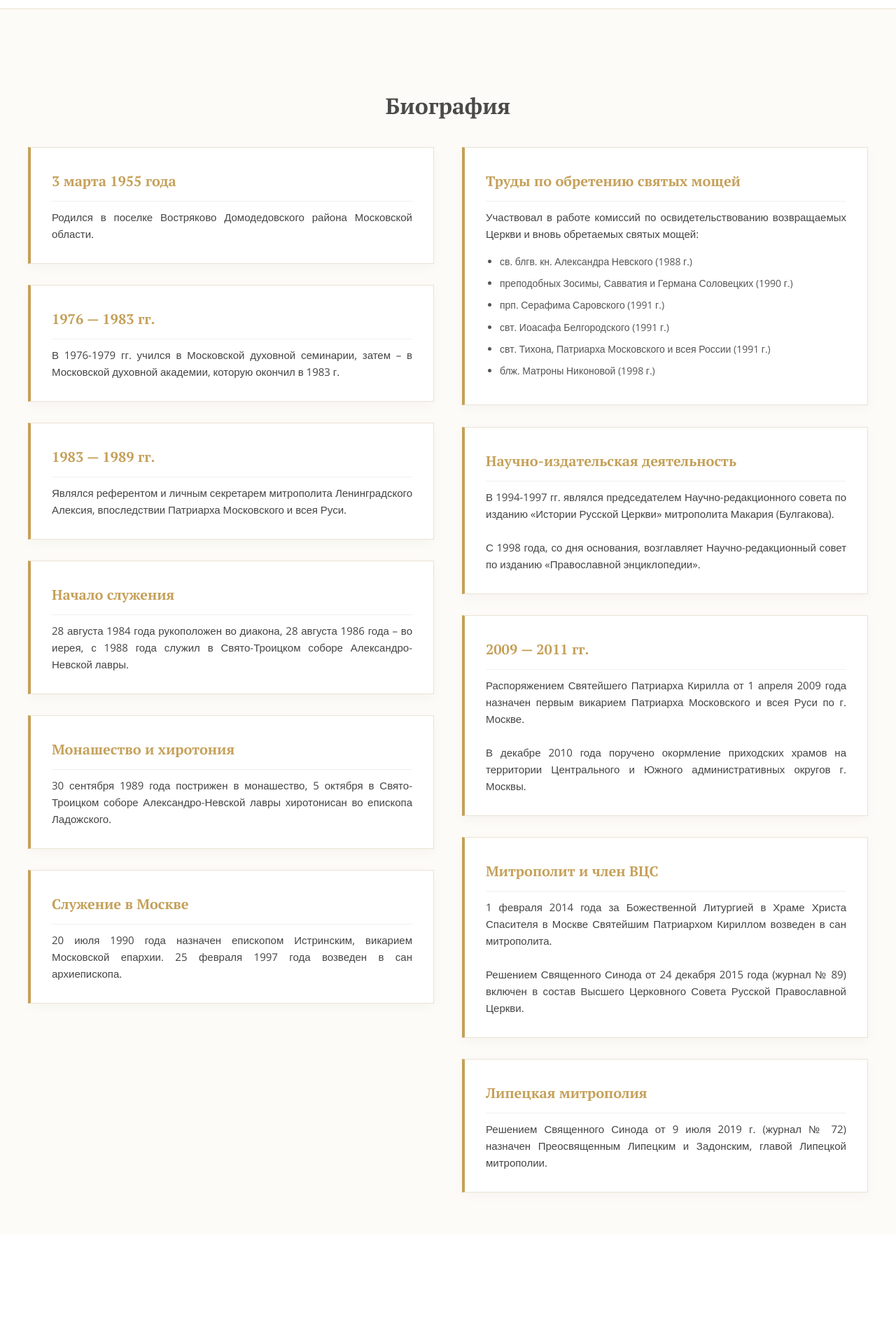
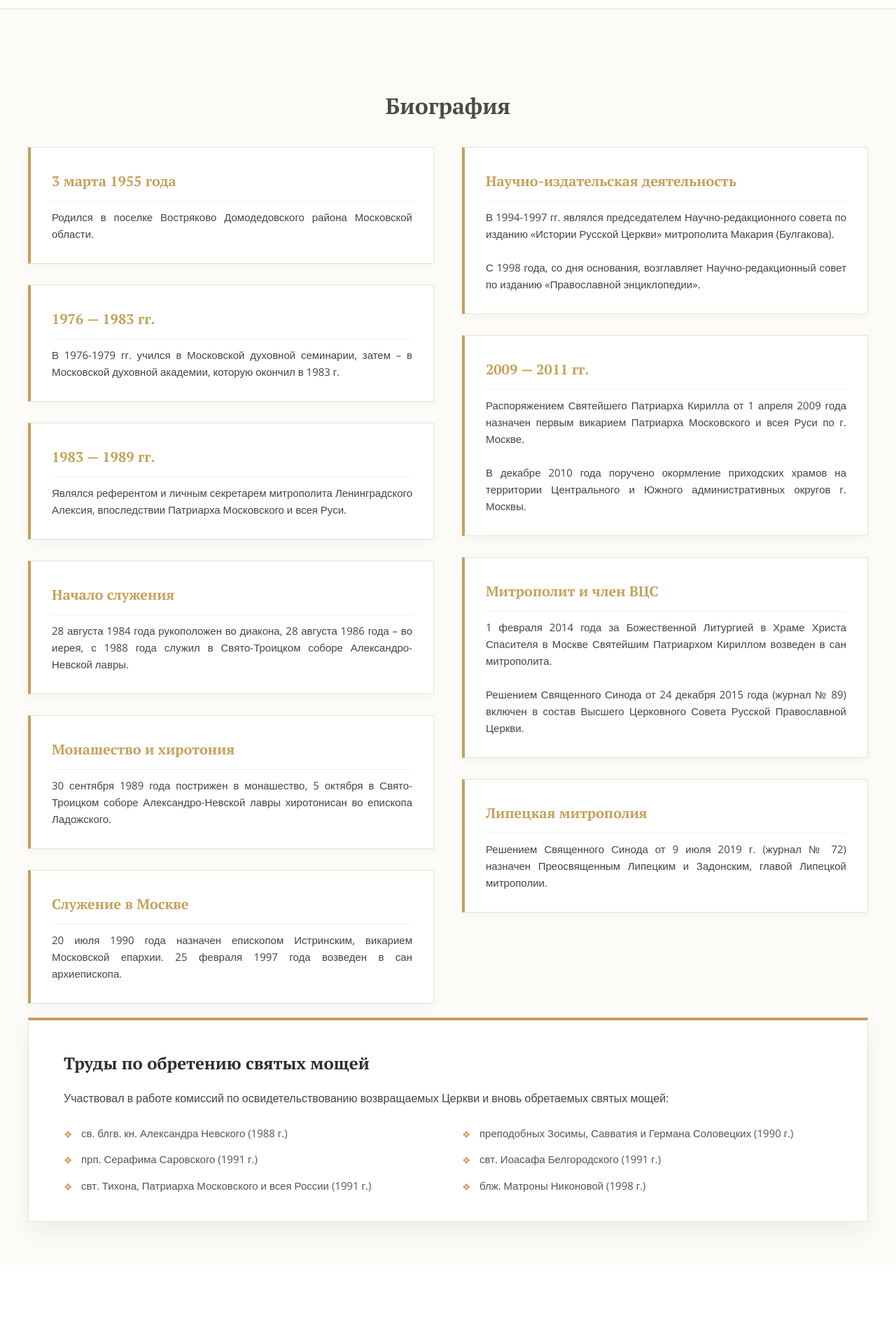
Before and after one commit to Dmitrii048/sobor_Rozhdestva, a Jekyll site: the page archpastor/index.html, which Jekyll copies as it is, in a window 1280 px wide. Shown: the part 858-2747 px from the top of the page at 70% size. Built offline with Jekyll 4.4.1, drawn with Linux system fonts in a browser that asks for light colours; nearby versions of some CDN libraries.

Commit message:
Update index.html

```diff
--- a/archpastor/index.html
+++ b/archpastor/index.html
@@ -21,6 +20,7 @@
         .arch-intro-text,
         .chapter-title,
         .bio-card,
+        .special-work-card,
         .awards-box {
             opacity: 0;
             visibility: hidden;
@@ -32,7 +32,7 @@
 
         .kinetic-title {
             font-family: 'PT Serif', serif;
-            font-size: 32px; /* Компактный и величественный размер */
+            font-size: 32px;
             line-height: 1.2;
             color: #2C2C2C;
             margin: 0;
@@ -48,14 +47,13 @@
             margin-right: 0.25em;
         }
 
-        /* Каждая буква */
         .char {
             display: inline-block;
             opacity: 0;
-            transform: translateY(30px); /* Начальная позиция снизу */
+            transform: translateY(30px);
         }
 
-        /* --- 3. ГЕРОЙ-СЕКЦИЯ (ОПТИМИЗАЦИЯ МЕСТА) --- */
+        /* --- 3. ГЕРОЙ-СЕКЦИЯ --- */
         .arch-hero-section {
             background-color: #fff;
             padding: 40px 0;
@@ -149,10 +147,54 @@
         }
         .bio-text { font-size: 15px; line-height: 1.6; color: #444; margin: 0; text-align: justify; }
 
-        .saints-list { margin: 15px 0 0 0; padding-left: 20px; font-size: 14px; color: #555; }
-        .saints-list li { margin-bottom: 6px; list-style-type: disc; }
+        /* --- 5. ВЫДЕЛЕННЫЙ БЛОК: ТРУДЫ ПО МОЩАМ --- */
+        .special-work-card {
+            background: #fff;
+            padding: 40px 50px;
+            margin-top: 20px;
+            border: 1px solid #EAE3D5;
+            border-top: 4px solid #C5A059;
+            box-shadow: 0 15px 30px rgba(0,0,0,0.05);
+            position: relative;
+        }
+        .special-work-title {
+            font-family: 'PT Serif', serif;
+            font-size: 24px;
+            color: #2C2C2C;
+            margin-top: 0;
+            margin-bottom: 15px;
+        }
+        .special-work-text {
+            font-size: 16px;
+            line-height: 1.6;
+            color: #444;
+            margin-bottom: 25px;
+        }
+        .special-saints-list {
+            display: grid;
+            grid-template-columns: 1fr 1fr; /* Две колонки для списка святых */
+            gap: 15px 40px;
+            padding-left: 0;
+            margin: 0;
+        }
+        .special-saints-list li {
+            position: relative;
+            padding-left: 25px;
+            font-size: 15px;
+            color: #555;
+            list-style: none;
+            line-height: 1.5;
+        }
+        .special-saints-list li::before {
+            content: '❖'; /* Красивый маркер списка */
+            color: #C5A059;
+            position: absolute;
+            left: 0;
+            top: 2px;
+            font-size: 14px;
+        }
 
-        /* --- 5. НАГРАДЫ --- */
+        /* --- 6. НАГРАДЫ --- */
         .awards-section { padding: 60px 0; background: #fff; }
         .awards-grid { display: grid; grid-template-columns: 1fr 1fr; gap: 40px; }
         .awards-box { background: #fff; padding: 40px; border: 1px solid #EAE3D5; position: relative; }
@@ -171,13 +213,14 @@
             .kinetic-title { font-size: 28px; }
             .arch-intro-text { text-align: left; }
             .bio-masonry { column-count: 1; }
+            .special-saints-list { grid-template-columns: 1fr; } /* На телефоне одна колонка */
+            .special-work-card { padding: 30px 20px; }
             .awards-grid { grid-template-columns: 1fr; }
         }
     </style>
 </head>
 <body>
 
-<!-- Прелоадер -->
 <div id="page-preloader" class="preloader">
     <div class="loader-circle"></div>
     <div class="loader-text">Загрузка...</div>
@@ -228,17 +271,14 @@
     <section class="arch-hero-section">
         <div class="container">
             <div class="arch-hero-grid">
-                <!-- Фото Владыки -->
                 <div class="arch-portrait-wrapper" id="hero-photo">
                     <img src="../images/archierey.jpg" alt="Митрополит Арсений" class="arch-photo">
                 </div>
 
-                <!-- Информация -->
                 <div class="arch-info">
                     <span class="rank" id="hero-rank">Глава Липецкой митрополии</span>
 
                     <div class="kinetic-header">
-                        <!-- Текст будет разбит скриптом -->
                         <h1 class="kinetic-title" id="arch-title">Высокопреосвященнейший Арсений, Митрополит Липецкий и Задонский</h1>
                     </div>
 
@@ -262,7 +302,7 @@
         </div>
     </section>
 
-    <!-- БИОГРАФИЯ (ПОЛНЫЙ ТЕКСТ) -->
+    <!-- БИОГРАФИЯ И ОТДЕЛЬНЫЕ ФАКТЫ -->
     <section class="bio-section">
         <div class="container">
             <h2 class="chapter-title" id="bio-title">Биография</h2>
@@ -299,18 +339,6 @@
                     </p>
                 </div>
                 <div class="bio-card">
-                    <span class="bio-date">Труды по обретению святых мощей</span>
-                    <p class="bio-text">Участвовал в работе комиссий по освидетельствованию возвращаемых Церкви и вновь обретаемых святых мощей:</p>
-                    <ul class="saints-list">
-                        <li>св. блгв. кн. Александра Невского (1988 г.)</li>
-                        <li>преподобных Зосимы, Савватия и Германа Соловецких (1990 г.)</li>
-                        <li>прп. Серафима Саровского (1991 г.)</li>
-                        <li>свт. Иоасафа Белгородского (1991 г.)</li>
-                        <li>свт. Тихона, Патриарха Московского и всея России (1991 г.)</li>
-                        <li>блж. Матроны Никоновой (1998 г.)</li>
-                    </ul>
-                </div>
-                <div class="bio-card">
                     <span class="bio-date">Научно-издательская деятельность</span>
                     <p class="bio-text">
                         В 1994-1997 гг. являлся председателем Научно-редакционного совета по изданию «Истории Русской Церкви» митрополита Макария (Булгакова).<br><br>
@@ -338,6 +366,23 @@
                     </p>
                 </div>
             </div>
+
+            <!-- ВЫДЕЛЕННЫЙ БЛОК: ТРУДЫ ПО МОЩАМ -->
+            <div class="special-work-card">
+                <h3 class="special-work-title">Труды по обретению святых мощей</h3>
+                <p class="special-work-text">
+                    Участвовал в работе комиссий по освидетельствованию возвращаемых Церкви и вновь обретаемых святых мощей:
+                </p>
+                <ul class="special-saints-list">
+                    <li>св. блгв. кн. Александра Невского (1988 г.)</li>
+                    <li>преподобных Зосимы, Савватия и Германа Соловецких (1990 г.)</li>
+                    <li>прп. Серафима Саровского (1991 г.)</li>
+                    <li>свт. Иоасафа Белгородского (1991 г.)</li>
+                    <li>свт. Тихона, Патриарха Московского и всея России (1991 г.)</li>
+                    <li>блж. Матроны Никоновой (1998 г.)</li>
+                </ul>
+            </div>
+
         </div>
     </section>
 
@@ -396,7 +440,7 @@ document.addEventListener("DOMContentLoaded", (event) => {
         title.textContent = '';
 
         const words = text.split(" ");
-        let allChars = [];
+        let allChars =[];
 
         words.forEach(wordText => {
             const wordSpan = document.createElement("span");
```
Also changed, not shown: other parts of archpastor/index.html (+15 -15 lines).
